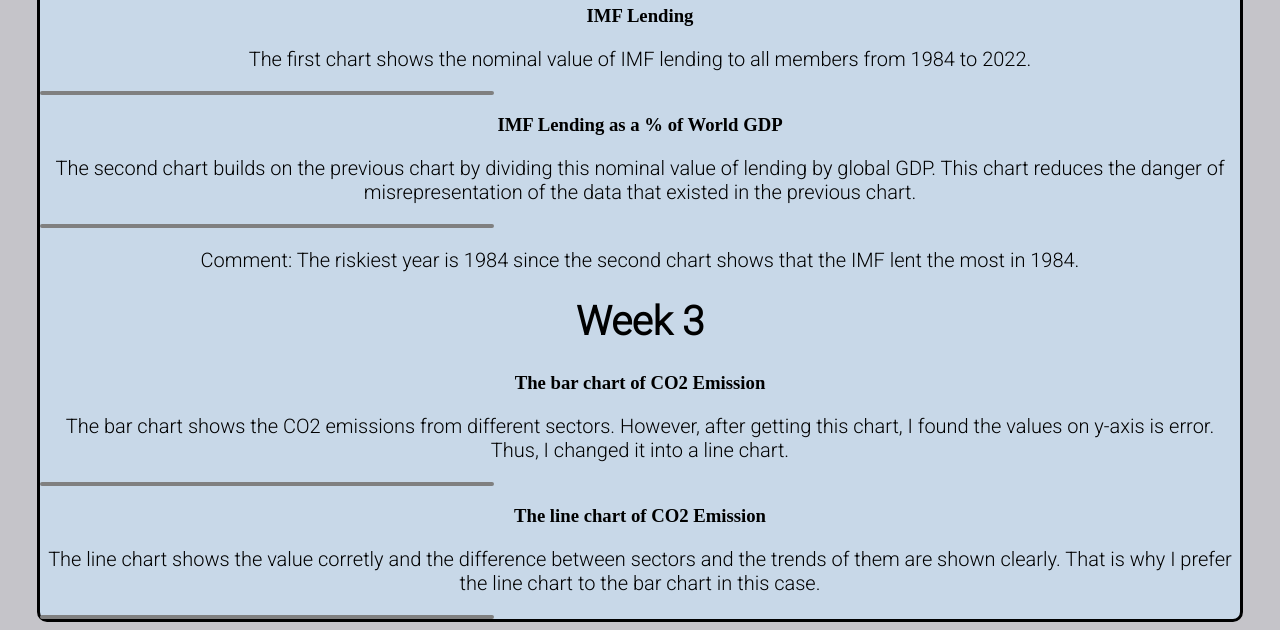
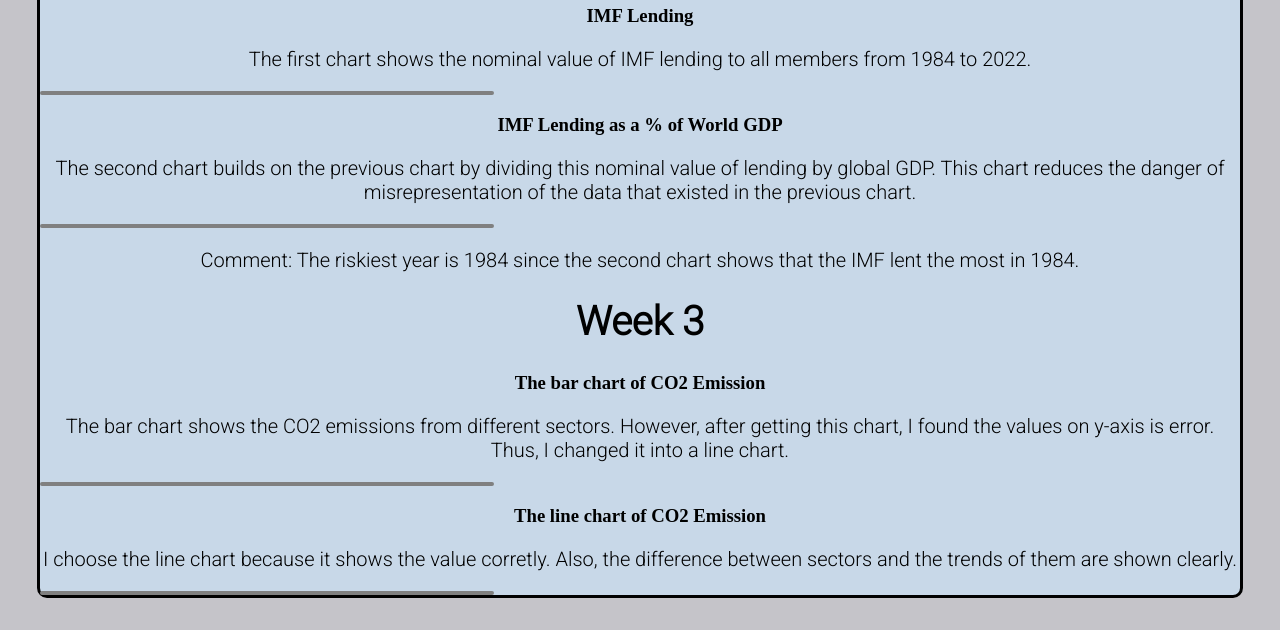
Before and after one commit to TingyaoWang/TingyaoWang.github.io, a plain HTML site: page portfolio.html in a window 1280 px wide. Shown: the part 430-1060 px from the top of the page. After the commit the page ends 1036 px from the top, so only its background shows below. Drawn offline with Linux system fonts and the light colour scheme; a script that the page names is missing.

Commit message:
Update portfolio.html

```diff
--- a/portfolio.html
+++ b/portfolio.html
@@ -53,7 +53,7 @@
         <div class="chart" id="Chart5"></div>
 
         <h3>The line chart of CO2 Emission </h3>
-        <p> The line chart shows the value corretly and the difference between sectors and the trends of them are shown clearly. That is why I prefer the line chart to the bar chart in this case.</p>
+        <p> I choose the line chart because it shows the value corretly. Also, the difference between sectors and the trends of them are shown clearly. </p>
         <div class="chart" id="Chart6"> </div>
 
 
```
